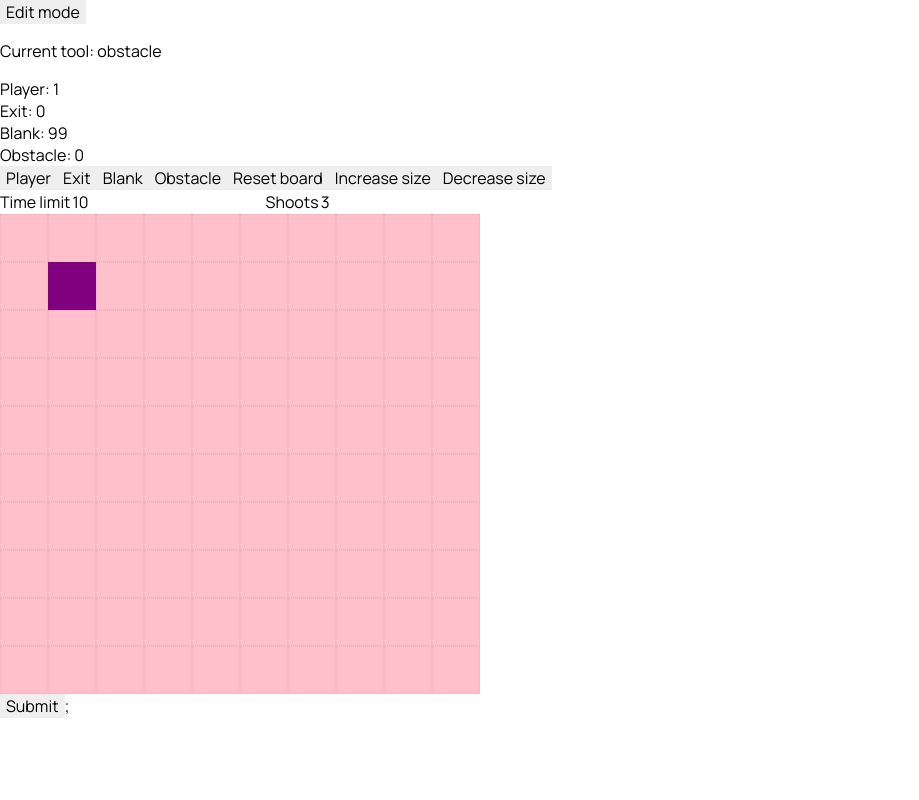
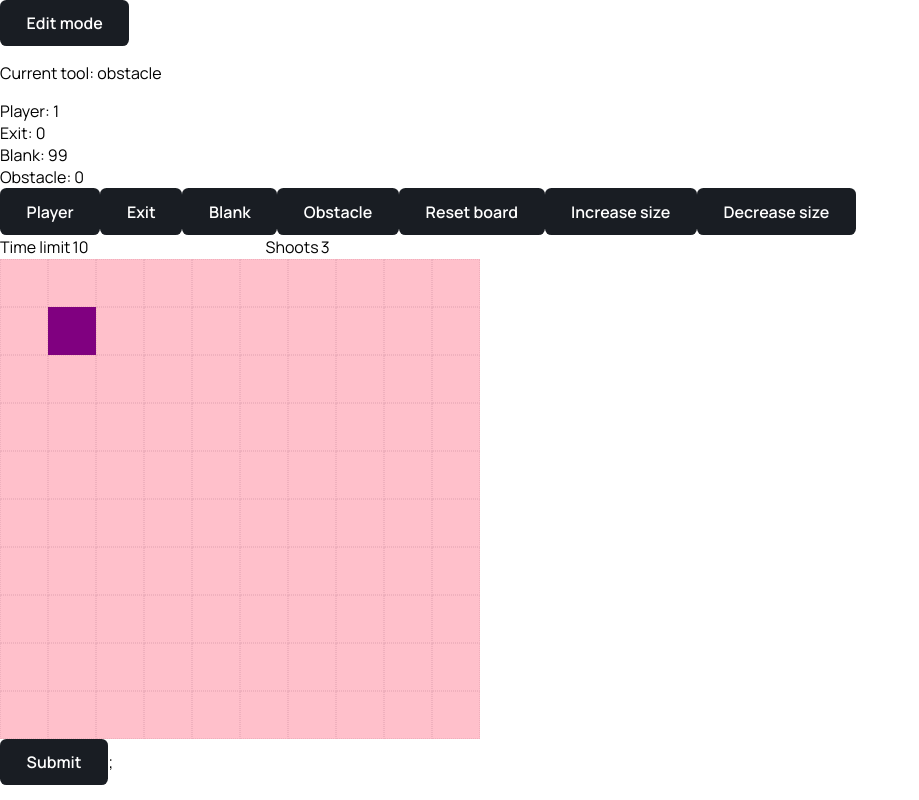
Before and after one commit to xfontr/getting-out, a React (Create React App) app: page / in a window 1280 px wide. Shown: the whole page, without its empty margins (0-919 px from the left). Built offline with nearby package versions, Linux system fonts and the light colour scheme.

Commit message:
Button basic styling

```diff
--- a/src/App.tsx
+++ b/src/App.tsx
@@ -1,4 +1,5 @@
 import { useContext } from "react";
+import Button from "./components/Button/Button";
 import FieldEditor from "./components/FieldEditor/FieldEditor";
 import FieldContainer from "./containers/FieldContainer/FieldContainer";
 import usePlaying from "./hooks/usePlaying/usePlaying";
@@ -22,13 +23,13 @@ const App = (): JSX.Element => {
           <p>Time left: {timeLeft}</p>
         </>
       )}
-      <button
+      <Button
         onClick={() => {
           setEditMode();
         }}
       >
         Edit mode
-      </button>
+      </Button>
       <FieldContainer WrappedField={FieldEditor} />;
     </>
   );
--- /dev/null
+++ b/src/components/Button/Button.styled.ts
@@ -0,0 +1,28 @@
+import styled from "styled-components";
+
+const ButtonStyled = styled.button`
+  padding: ${({ theme }) => theme.shapes.rectangularContainer};
+  border-radius: ${({ theme }) => theme.shapes.radiusSmall};
+  background-color: ${({ theme }) => theme.colors.secondary};
+  color: ${({ theme }) => theme.colors.primary};
+  border: 1px solid transparent;
+  width: fit-content;
+  display: inline-block;
+  font-weight: bold;
+  cursor: pointer;
+  transition: 0.3s;
+  user-select: none;
+
+  &:hover {
+    box-shadow: ${({ theme }) => theme.shapes.shortShadow};
+    background-color: ${({ theme }) => theme.colors.primary};
+    color: ${({ theme }) => theme.colors.secondary};
+    border: 1px solid ${({ theme }) => theme.colors.secondary};
+  }
+
+  &:active {
+    transform: scale(0.95);
+  }
+`;
+
+export default ButtonStyled;
--- a/src/components/Button/Button.tsx
+++ b/src/components/Button/Button.tsx
@@ -1,5 +1,5 @@
 import { ButtonHTMLAttributes, ReactNode } from "react";
-import "./css/Button.css";
+import ButtonStyled from "./Button.styled";
 
 interface ButtonProps<T> extends ButtonHTMLAttributes<T> {
   children: ReactNode;
@@ -8,6 +8,8 @@ interface ButtonProps<T> extends ButtonHTMLAttributes<T> {
 const Button = <T extends HTMLButtonElement>({
   children,
   ...rest
-}: ButtonProps<T>): JSX.Element => <button {...rest}>{children}</button>;
+}: ButtonProps<T>): JSX.Element => (
+  <ButtonStyled {...rest}>{children}</ButtonStyled>
+);
 
 export default Button;
--- a/src/components/EditTools/EditTools.tsx
+++ b/src/components/EditTools/EditTools.tsx
@@ -2,6 +2,7 @@ import { SyntheticEvent } from "react";
 import limitedCells from "../../data/limitedCells";
 import { CellTypes } from "../../types/gameBoard";
 import initialToCaps from "../../utils/initialToCaps/initialToCaps";
+import Button from "../Button/Button";
 
 type EditToolsProps = {
   cells: Record<CellTypes, number>;
@@ -23,9 +24,9 @@ const EditTools = ({
   return (
     <>
       {Object.entries(cells).map(([cell]) => (
-        <button onClick={handleClick} id={cell} key={`tool-${cell}`}>
+        <Button onClick={handleClick} id={cell} key={`tool-${cell}`}>
           {`${initialToCaps(cell)}`}
-        </button>
+        </Button>
       ))}
     </>
   );
--- a/src/components/FieldEditor/FieldEditor.tsx
+++ b/src/components/FieldEditor/FieldEditor.tsx
@@ -7,6 +7,7 @@ import { useEffect, useState } from "react";
 import boards from "../../data/boards";
 import UserBoard from "../../types/UserBoard";
 import initialToCaps from "../../utils/initialToCaps/initialToCaps";
+import Button from "../Button/Button";
 
 const valuesInitialState = {
   shoots: 3,
@@ -66,9 +67,9 @@ const FieldEditor = (props: FieldProps): JSX.Element => {
         switchEditTool={switchEditTool}
       />
 
-      <button onClick={resetBoard}>Reset board</button>
-      <button onClick={increaseSize}>Increase size</button>
-      <button onClick={decreaseSize}>Decrease size</button>
+      <Button onClick={resetBoard}>Reset board</Button>
+      <Button onClick={increaseSize}>Increase size</Button>
+      <Button onClick={decreaseSize}>Decrease size</Button>
 
       <form>
         <label htmlFor="timer">
@@ -101,9 +102,9 @@ const FieldEditor = (props: FieldProps): JSX.Element => {
         fieldSize={fieldSize}
       />
 
-      <button onClick={handleSubmit} type="submit">
+      <Button onClick={handleSubmit} type="submit">
         Submit
-      </button>
+      </Button>
     </>
   );
 };
--- a/src/index.tsx
+++ b/src/index.tsx
@@ -3,7 +3,7 @@ import ReactDOM from "react-dom/client";
 import App from "./App";
 import GameContextProvider from "./Store/CallStatusContext/GameContextProvider";
 import "@fontsource/manrope/400.css";
-import "@fontsource/manrope/700.css";
+import "@fontsource/manrope/600.css";
 import GlobalStyles from "./styles/GlobalStyles";
 import { ThemeProvider } from "styled-components";
 import mainTheme from "./styles/mainTheme";
```
